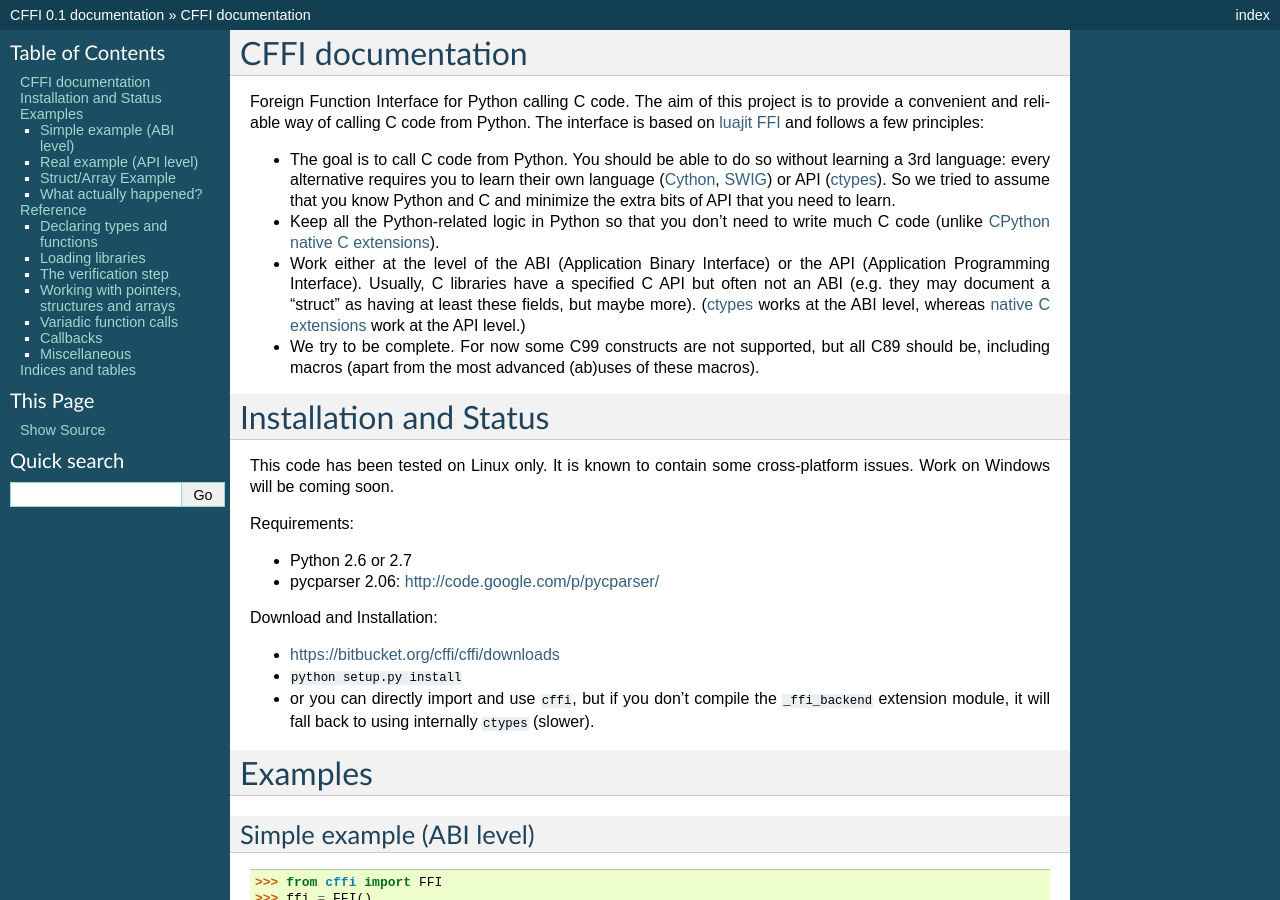
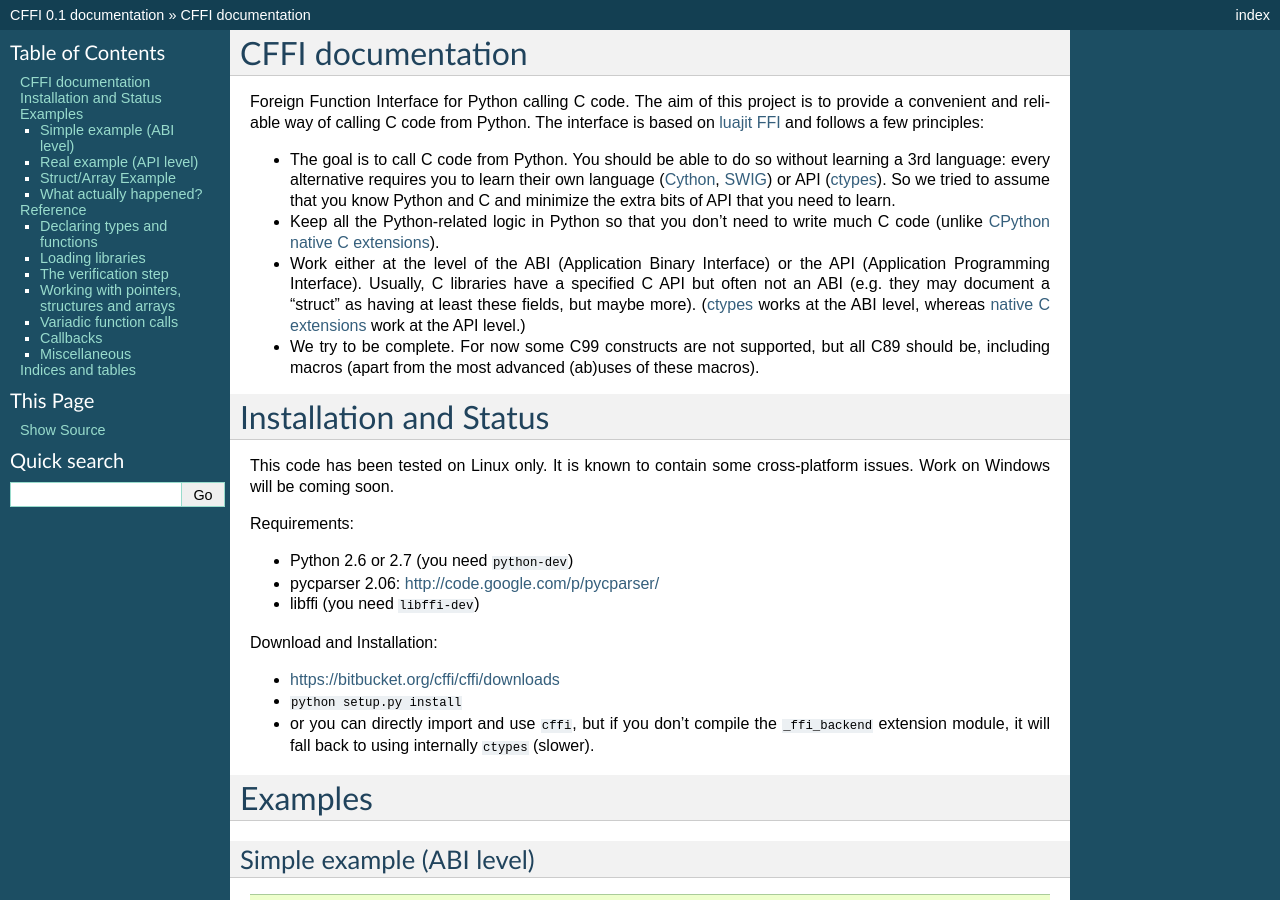
Before and after one commit to python-cffi/cffi, a Sphinx documentation site: the page built from doc/source/index.rst, in a window 1280 px wide and 900 px high. Built offline with Sphinx 7.4.7, drawn with Linux system fonts in a browser that asks for light colours.

Commit message:
Add libffi as a dependency.

```diff
--- a/doc/source/index.rst
+++ b/doc/source/index.rst
@@ -44,9 +44,11 @@
 
 Requirements:
 
-* Python 2.6 or 2.7
+* Python 2.6 or 2.7 (you need ``python-dev``)
 
 * pycparser 2.06: http://code.google.com/p/pycparser/
+
+* libffi (you need ``libffi-dev``)
 
 Download and Installation:
 
```
